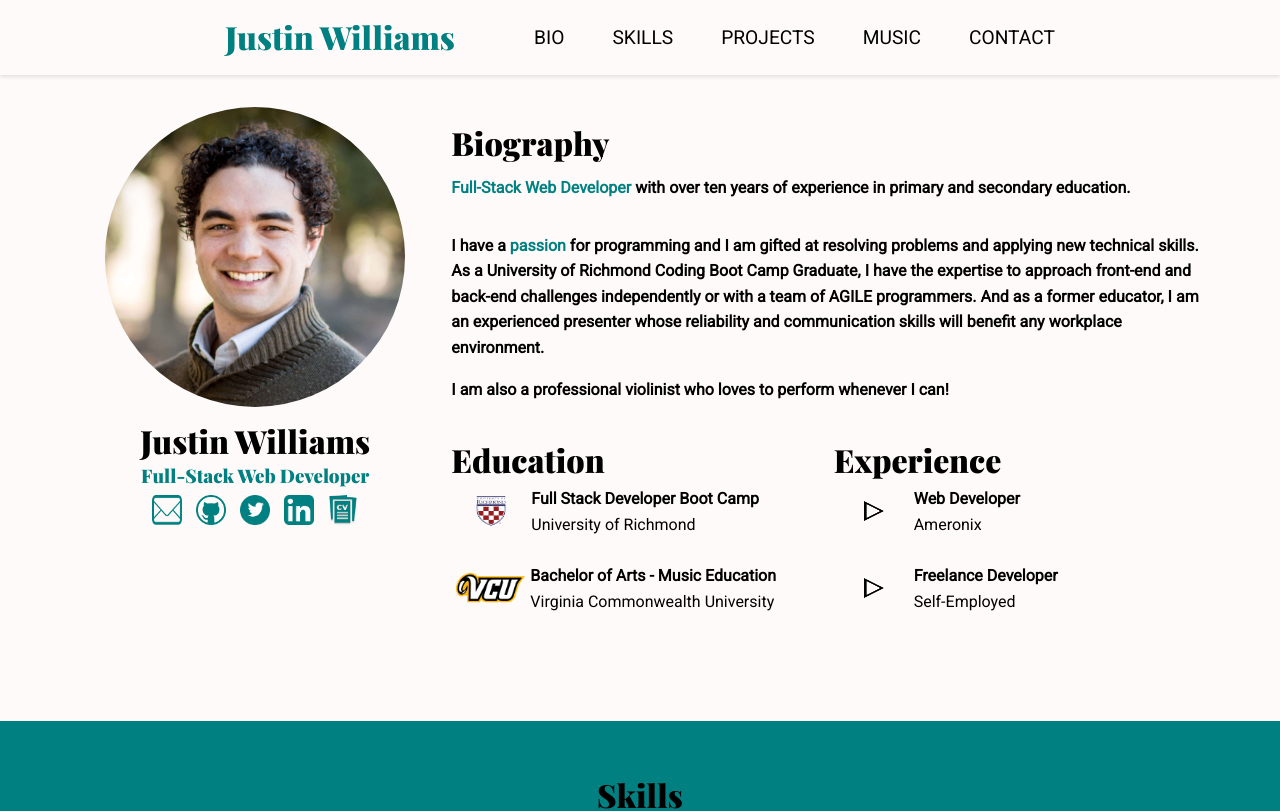
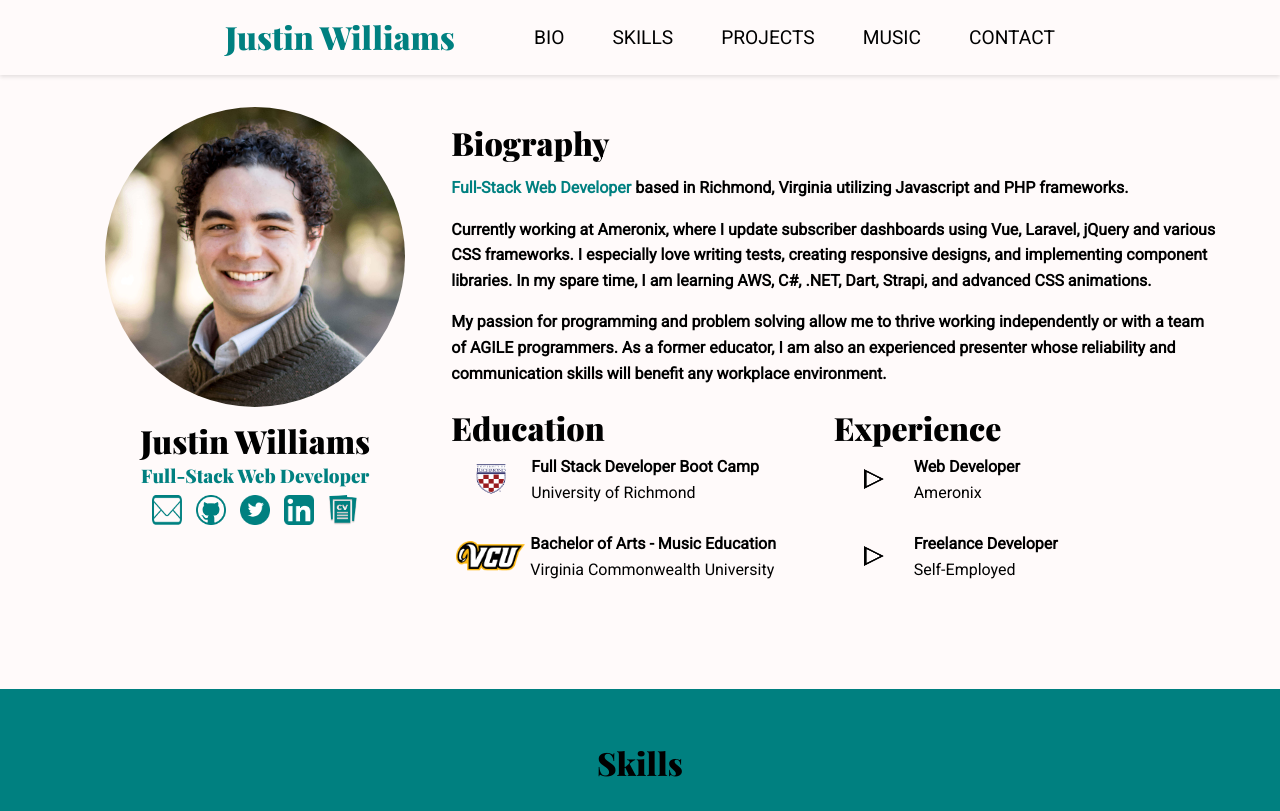
Before and after one commit to justinwilliamsrva/react-portfolio, a React (Create React App) app: page / in a window 1280 px wide. Shown: the top 811 px of the page. Built offline with nearby package versions, Linux system fonts and the light colour scheme.

Commit message:
style: changed bio

```diff
--- a/src/Home.js
+++ b/src/Home.js
@@ -54,25 +54,24 @@ export default function Home() {
             <h2>Biography</h2>
             <p>
               <b>
-                <span className="teal">Full-Stack Web Developer</span> with over
-                ten years of experience in primary and secondary education.
+                <span className="teal">Full-Stack Web Developer</span> based in
+                Richmond, Virginia utilizing Javascript and PHP frameworks.
               </b>
             </p>
             <p>
               <b>
-                I have a <span className="teal">passion</span> for programming
-                and I am gifted at resolving problems and applying new technical
-                skills. As a University of Richmond Coding Boot Camp Graduate, I
-                have the expertise to approach front-end and back-end challenges
-                independently or with a team of AGILE programmers. And as a
-                former educator, I am an experienced presenter whose reliability
-                and communication skills will benefit any workplace environment.
+                Currently working at Ameronix, where I update subscriber
+                dashboards using Vue, Laravel, jQuery and various CSS frameworks. I especially
+                love writing tests, creating responsive designs, and implementing component libraries. In my spare time, I am learning AWS, C#,
+                .NET, Dart, Strapi, and advanced CSS animations.
               </b>
             </p>
             <p>
               <b>
-                I am also a professional violinist who loves to perform whenever
-                I can!
+                My passion for programming and problem solving allow me to thrive working independently or with a team of AGILE
+                programmers. As a former educator, I am also an experienced presenter
+                whose reliability and communication skills will benefit any workplace
+                environment.
               </b>
             </p>
           </div>
--- a/src/styles/new.css
+++ b/src/styles/new.css
@@ -67,8 +67,7 @@ h3 {
 }
 
 h2,
-h3,
-p {
+h3{
   margin-bottom: 2em;
 }
 
```
